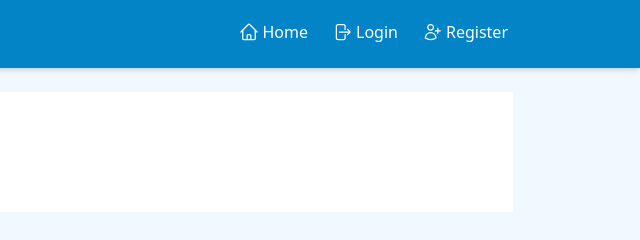
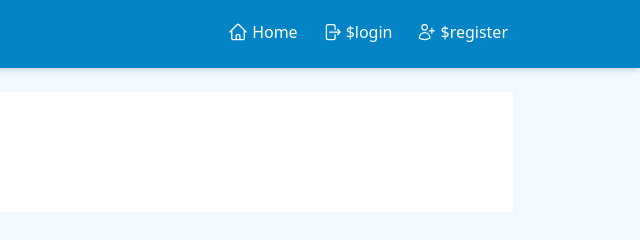
Before and after one commit to voilacode/campus-packetprep, a website: page src/software-developer.html in a window 1280 px wide. Shown: the top 240 px of the page, 640-1280 px from the left. Drawn offline with Linux system fonts and the light colour scheme.

Commit message:
updated software page

```diff
--- a/src/software-developer.html
+++ b/src/software-developer.html
@@ -57,7 +57,7 @@
                                                 d="M15.75 9V5.25A2.25 2.25 0 0013.5 3h-6a2.25 2.25 0 00-2.25 2.25v13.5A2.25 2.25 0 007.5 21h6a2.25 2.25 0 002.25-2.25V15m3 0l3-3m0 0l-3-3m3 3H9" />
                                         </svg>
                                     </span>
-                                    <span>Login</span>
+                                    <span>$login</span>
                                 </a>
                             </li>
                             <li class="px-3 hover:bg-gray-100/[.1] rounded-md py-1">
@@ -69,7 +69,7 @@
                                                 d="M19 7.5v3m0 0v3m0-3h3m-3 0h-3m-2.25-4.125a3.375 3.375 0 11-6.75 0 3.375 3.375 0 016.75 0zM4 19.235v-.11a6.375 6.375 0 0112.75 0v.109A12.318 12.318 0 0110.374 21c-2.331 0-4.512-.645-6.374-1.766z" />
                                         </svg>
                                     </span>
-                                    <span>Register</span>
+                                    <span>$register</span>
                                 </a>
                             </li>
 
```
